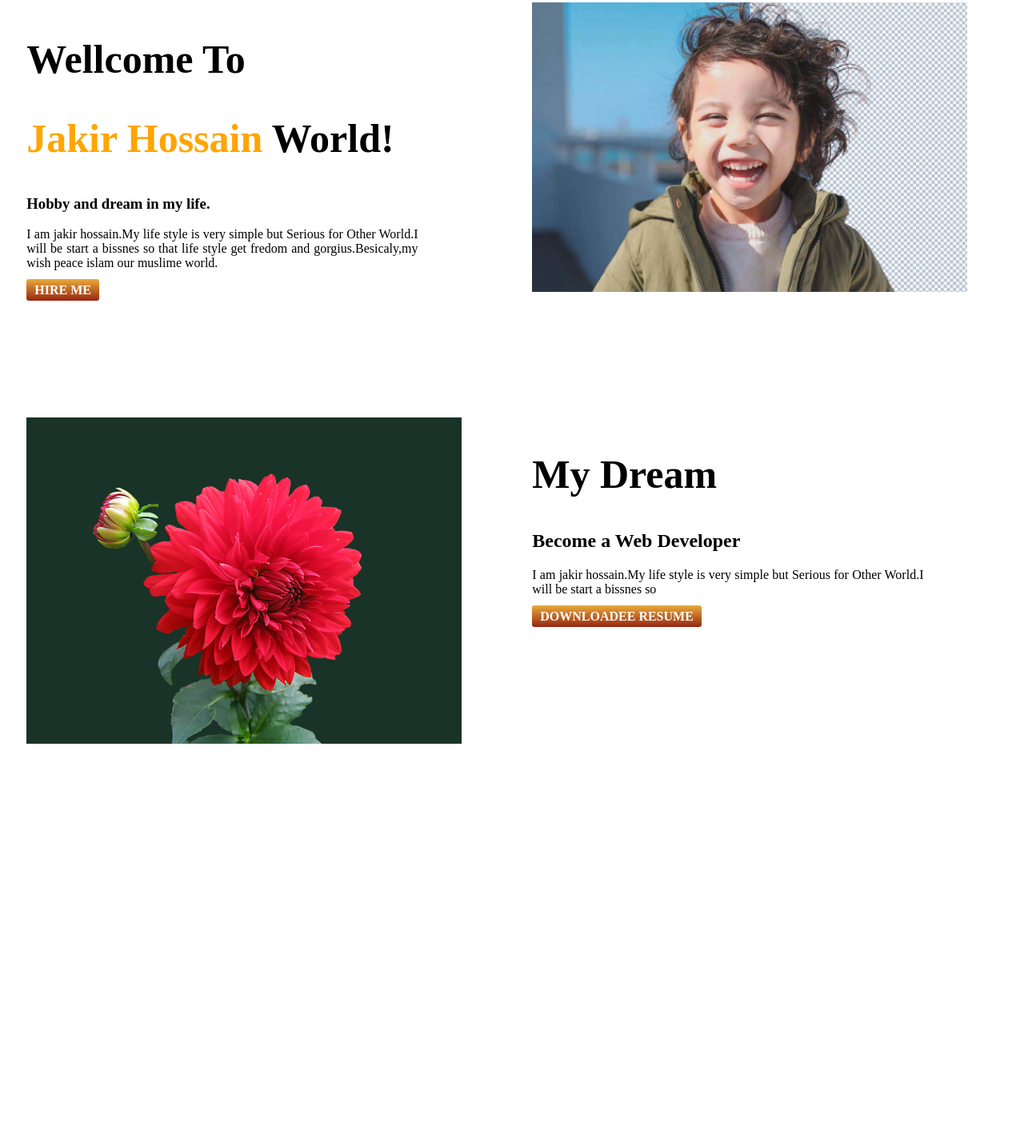
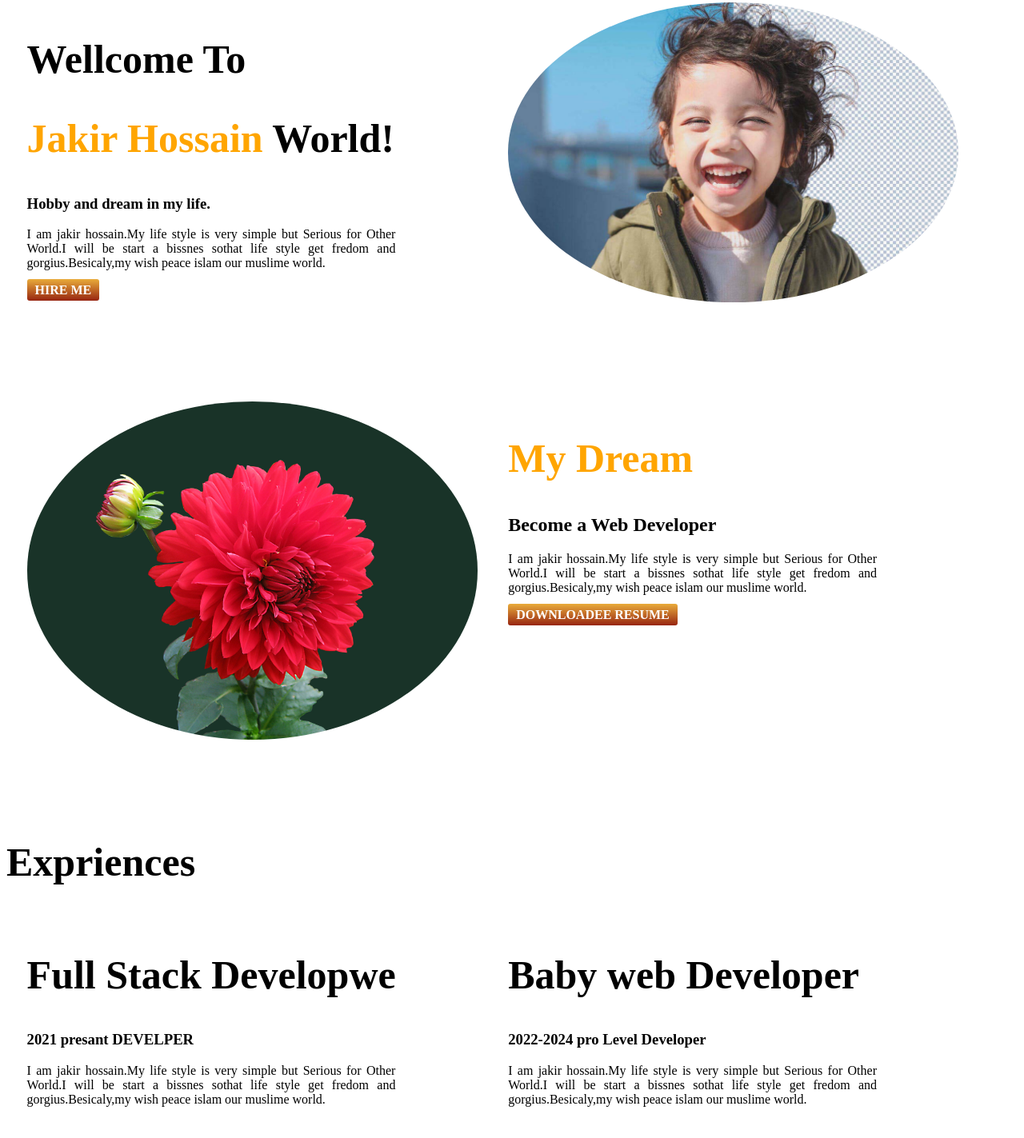
Before and after one commit to jakir222/PERSONAL-PROTFOLIO, a plain HTML site: page INDEX.HTML in a window 1280 px wide. Shown: the part 5-1428 px from the top of the page at 80% size. Before the commit the page ends 1089 px from the top, so only its background shows below. Drawn offline with Linux system fonts and the light colour scheme.

Commit message:
add
Signed-off-by: jakir222 <jakirhossainbabu146@gmail.com>

```diff
--- a/INDEX.HTML
+++ b/INDEX.HTML
@@ -10,37 +10,51 @@
 </head>
 
 <body>
-    <section class="no.1">
+    <section class="no.1 flaxiable-container">
         <div class="half-width">
             <h1>Wellcome To</h1>
             <h1> <span class="part">Jakir Hossain</span> World!</h1>
             <h3>Hobby and dream in my life.</h3>
-            <p>I am jakir hossain.My life style is very simple but Serious for Other World.I will be start a bissnes so
-                that
-                life style get fredom and gorgius.Besicaly,my wish peace islam our muslime world.</p>
+            <p>I am jakir hossain.My life style is very simple but Serious for Other World.I will be start a bissnes
+                sothat life style get fredom and gorgius.Besicaly,my wish peace islam our muslime world.</p>
             <a class="link-button" terget="_Blank" href="Facebook.com">HIRE ME</a>
         </div>
         <div class="half-width">
             <img src="websit.jpg" alt="Child">
         </diV>
     </section>
-    <section class="no.2">
+    <section class="no.2 flaxiable-container">
         <div class="half-width">
             <img src="Flower.jpg" alt="">
         </div>
         <div class="half-width">
-            <h1>My Dream</h1>
+            <h1> <span class="part">My Dream</span></h1>
             <h2>Become a Web Developer</h2>
-            <p>I am jakir hossain.My life style is very simple but Serious for Other World.I will be start a bissnes so
+            <p>I am jakir hossain.My life style is very simple but Serious for Other World.I will be start a bissnes
+                sothat life style get fredom and gorgius.Besicaly,my wish peace islam our muslime world.
             </p>
             <a class="link-button" terget="_Blank" href="Facebook.com">DOWNLOADEE RESUME</a>
 
         </div>
     </section>
-    <sectionno class="no.3">
+    <section class="NO.3">
+        <h1>Expriences</h1>
+        <div class="flaxiable-container">
+            <div class="half-width">
+                <h1>Full Stack Developwe</h1>
+                <h3>2021 presant DEVELPER</h3>
+                <p>I am jakir hossain.My life style is very simple but Serious for Other World.I will be start a bissnes
+                    sothat life style get fredom and gorgius.Besicaly,my wish peace islam our muslime world.</p>
 
-        </section>
-
+            </div>
+            <div class="half-width">
+                <h1>Baby web Developer</h1>
+                <h3>2022-2024 pro Level Developer</h3>
+                <p>I am jakir hossain.My life style is very simple but Serious for Other World.I will be start a bissnes
+                    sothat life style get fredom and gorgius.Besicaly,my wish peace islam our muslime world.</p>
+            </div>
+        </div>
+    </section>
 </body>
 
 </html>
--- a/Style.css
+++ b/Style.css
@@ -1,3 +1,7 @@
+body {
+    width: 100%;
+}
+
 h1 {
     font-size: 50px;
 }
@@ -6,20 +10,22 @@ h1 {
     color: orange;
 }
 
-section {
+.flaxiable-container {
     display: flex;
-    margin-bottom: 150px;
+    margin-bottom: 120px;
 }
 
 .half-width {
-    width: 50%;
+    width: 40%;
     padding-left: 2%;
     padding-right: 5%;
 
 }
 
 .half-width img {
-    width: 100%;
+    width: 110%;
+    border-radius: 70%;
+
 
 
 }
```
